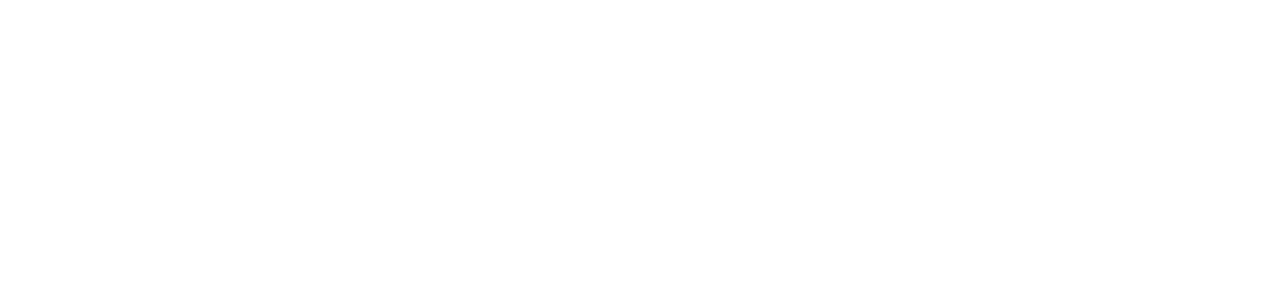
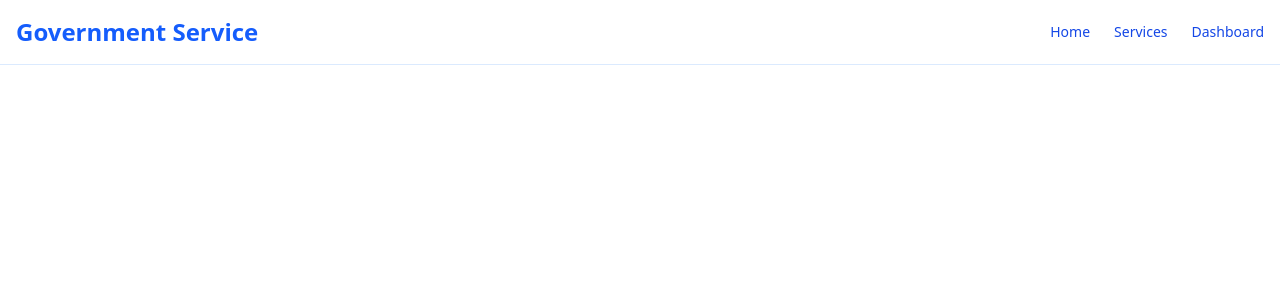
Before and after one commit to NexventuresLtd/Task_2_Jan_2026, a React (Vite) app in the folder service-portal/: page / in a window 1280 px wide. Shown: the top 300 px of the page. Built offline with nearby package versions, Linux system fonts and the light colour scheme.

Commit message:
I completed the Header section which consists of logo and navigation links

```diff
--- a/service-portal/src/components/layout/Header.tsx
+++ b/service-portal/src/components/layout/Header.tsx
@@ -1,11 +1,68 @@
-import React from 'react'
+import { Menu, X } from "lucide-react";
+import { useState } from "react";
+import { Link } from "react-router-dom";
 
 const Header = () => {
+  const [isMenuOpen, setIsMenuOpen] = useState<boolean>(false);
+
   return (
-    <div>
+    <header className="border-b border-blue-100">
+      <div className="mx-auto flex max-w-7xl items-center justify-between px-4 py-4">
+        <h1 className="text-lg font-semibold text-blue-600 md:text-2xl">
+          Government Service
+        </h1>
 
-    </div>
-  )
-}
+        <button
+          className="md:hidden text-blue-600"
+          onClick={() => setIsMenuOpen((prev) => !prev)}
+        >
+          {isMenuOpen ? <X /> : <Menu />}
+        </button>
 
-export default Header
+        <nav className="hidden md:block">
+          <ul className="flex items-center gap-6 text-sm font-medium text-blue-700">
+            <li>
+              <Link to="/" className="hover:text-blue-500">
+                Home
+              </Link>
+            </li>
+            <li>
+              <Link to="/services" className="hover:text-blue-500">
+                Services
+              </Link>
+            </li>
+            <li>
+              <Link to="/dashboard" className="hover:text-blue-500">
+                Dashboard
+              </Link>
+            </li>
+          </ul>
+        </nav>
+      </div>
+
+      {isMenuOpen && (
+        <nav className="md:hidden border-t border-blue-100 bg-white">
+          <ul className="flex flex-col gap-4 px-4 py-4 text-sm font-medium text-blue-700">
+            <li>
+              <Link to="/" onClick={() => setIsMenuOpen(prev=>!prev)}>
+                Home
+              </Link>
+            </li>
+            <li>
+              <Link to="/services" onClick={() => setIsMenuOpen(prev=>!prev)}>
+                Services
+              </Link>
+            </li>
+            <li>
+              <Link to="/dashboard" onClick={() => setIsMenuOpen(prev=>!prev)}>
+                Dashboard
+              </Link>
+            </li>
+          </ul>
+        </nav>
+      )}
+    </header>
+  );
+};
+
+export default Header;
```
